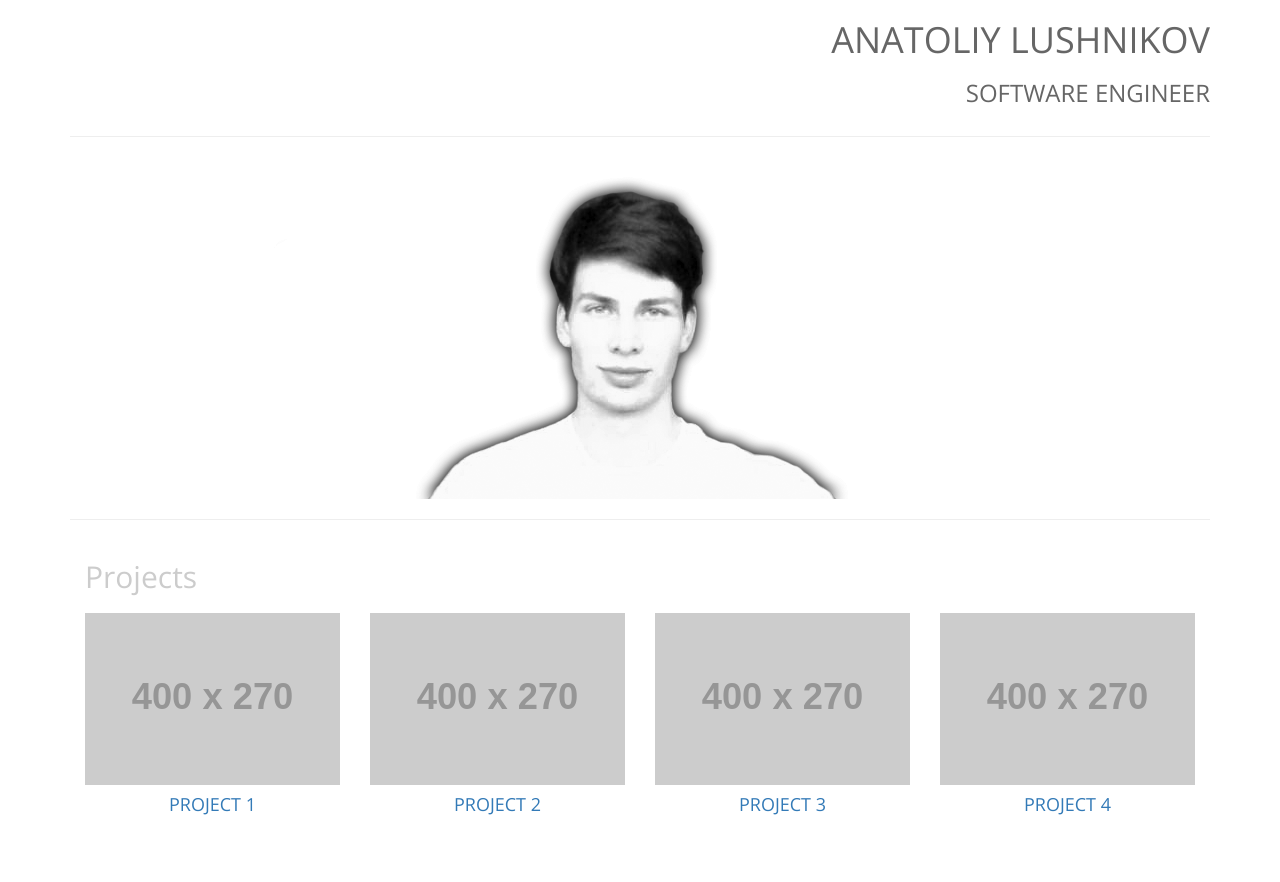
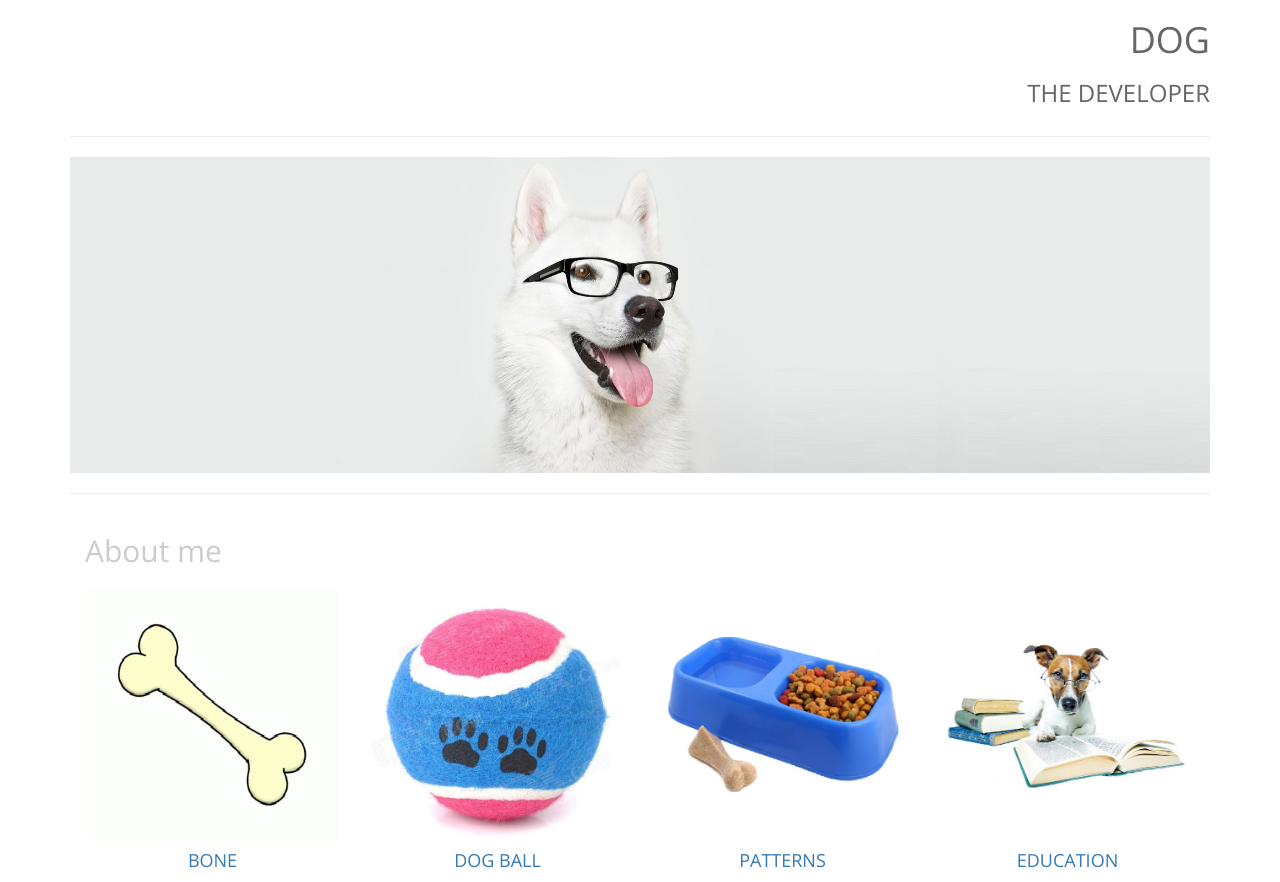
Before and after one commit to a-lushnikov/task-2, a plain HTML site: page index.html in a window 1280 px wide. Before the commit the page ends 825 px from the top, so only its background shows below. Drawn offline with nearby package versions, Linux system fonts and the light colour scheme; placeholder pictures from the web are drawn by us; a web font is replaced by a local one.

Commit message:
Fixed images and layout

```diff
--- a/css/main.css
+++ b/css/main.css
@@ -5,11 +5,15 @@ body {
 }
 
 .img-main {
-	max-width: 80%;
+	max-height: 50%
 }
 
 .center-rec {
 	margin: 0 auto;
+}
+
+.center-rec img {
+	max-height: 330px;
 }
 
 .social {
@@ -55,8 +59,9 @@ h1, h2, h3 {
 	}
 }
 
-
-/*@media only screen {
+/*Image-hover effects*/
+/*Not working for IE*/
+@media only screen {
 	.view {
 		padding: 1px;
 		overflow: hidden;
@@ -78,6 +83,7 @@ h1, h2, h3 {
 		left: 10%;
 		bottom: 10%;
 		opacity: 0;
+		width: 80%;
 	}
 
 	.view:hover img {
@@ -90,4 +96,4 @@ h1, h2, h3 {
 	.view:hover .post-description {
 		opacity: 1;
 	}
-}*/
+}
--- a/index.html
+++ b/index.html
@@ -2,13 +2,14 @@
 
 <html>
 <head>
-  <meta http-equiv="Content-Type" content="text/html; charset=ISO-8859-2">
+  <title>Dog, The Developer</title>
+  <meta http-equiv="Content-Type" content="text/html; charset=UTF-8">
 
   <link rel="stylesheet" href="https://maxcdn.bootstrapcdn.com/bootstrap/3.3.4/css/bootstrap.min.css">
 
-  <link rel="stylesheet" type="text/css" href="css/main.css">
+  <link rel="stylesheet" href="css/main.css">
 
-  <link href='http://fonts.googleapis.com/css?family=Open+Sans&subset=latin,cyrillic' rel='stylesheet' type='text/css'>
+  <link href="http://fonts.googleapis.com/css?family=Open+Sans" rel="stylesheet">
 
 </head>
 <body>
@@ -26,72 +27,86 @@
 
       <div class="col-xs-9 text-right text-uppercase" >
         <div>
-          <h1>Anatoliy Lushnikov</h1>
-          <h3>Software Engineer</h3>
+          <h1>Dog</h1>
+          <h3>The Developer</h3>
         </div>
       </div>
     </div>
 
-    <hr/>
+    <hr>
 
     <div class="row">
       <div class="col-xs-12">
-        <img class="img-responsive img-main center-block" src="img/img.png">
+        <img class="img-responsive img-main center-block" src="img/dog.jpg" alt="photo">
       </div>
     </div>
 
-    <hr/>
+    <hr>
 
 
     <div class="row">
       <div class="col-md-12">
-        <h2 class="projects-heading">Projects</h2>
+        <h2 class="projects-heading">About me</h2>
       </div>
     </div>
 
     <div class="row center-block">
-      <div class="col-md-3 col-sm-6 col-xs-10 center-rec text-center text-uppercase">
+      <div class="col-md-3 col-sm-6 col-xs-6 center-rec text-center">
+
+        <div class="view">
           <a href="#">
-          <div class="view">
-            <img class="img-responsive center-block" src="http://placehold.it/400x270" >
+            <img class="img-responsive center-block" src="img/bone.png" alt="Project 1">
+            <h4 class="text-uppercase">Bone</h4>
+          </a>
           <div class="post-description">
-              <h4>Project 1</h4>
+            <p>Emwoofering your business</p>
           </div>
         </div>
-        </a>
+
       </div>
 
-      <div class="col-md-3 col-sm-6 col-xs-10 center-rec text-center text-uppercase">
+      <div class="col-md-3 col-sm-6 col-xs-6 center-rec text-center">
+
+        <div class="view">
           <a href="#">
-          <div class="view">
-            <img class="img-responsive center-block" src="http://placehold.it/400x270" >
+            <img class="img-responsive center-block" src="img/ball.jpg" alt="Project 2">
+            <h4 class="text-uppercase">Dog ball</h4>
+          </a>
           <div class="post-description">
-              <h4>Project 2</h4>
+
+            <p>Javascript framework for HPC</p>
           </div>
         </div>
-        </a>
+
       </div>
 
-      <div class="col-md-3 col-sm-6 col-xs-10 center-rec text-center text-uppercase">
+      <div class="col-md-3 col-sm-6 col-xs-6 center-rec text-center">
+
+        <div class="view">
           <a href="#">
-          <div class="view">
-            <img class="img-responsive center-block" src="http://placehold.it/400x270" >
+            <img class="img-responsive center-block" src="img/meal.jpg" alt="Project 3">
+            <h4 class="text-uppercase">Patterns</h4>
+          </a>
           <div class="post-description">
-              <h4>Project 3</h4>
+
+            <p>Pattern implementations and thoughts</p>
           </div>
         </div>
-        </a>
+
       </div>
 
-      <div class="col-md-3 col-sm-6 col-xs-10 center-rec text-center text-uppercase">
+      <div class="col-md-3 col-sm-6 col-xs-6 center-rec text-center">
+
+        <div class="view">
           <a href="#">
-          <div class="view">
-            <img class="img-responsive center-block" src="http://placehold.it/400x270" >
+            <img class="img-responsive center-block" src="img/education.jpg" alt="Project 4">
+            <h4 class="text-uppercase">Education</h4>
+          </a>
           <div class="post-description">
-              <h4>Project 4</h4>
+            <p>My certifications and education</p>
           </div>
         </div>
-        </a>
+
       </div>
     </div>
 
```
Also changed, not shown: img/ball.jpg (added), img/bone.png (added), img/dog.jpg (added), img/education.jpg (added), img/img.png (deleted), img/meal.jpg (added). Lines whose indentation alone changed are shown as unchanged.
